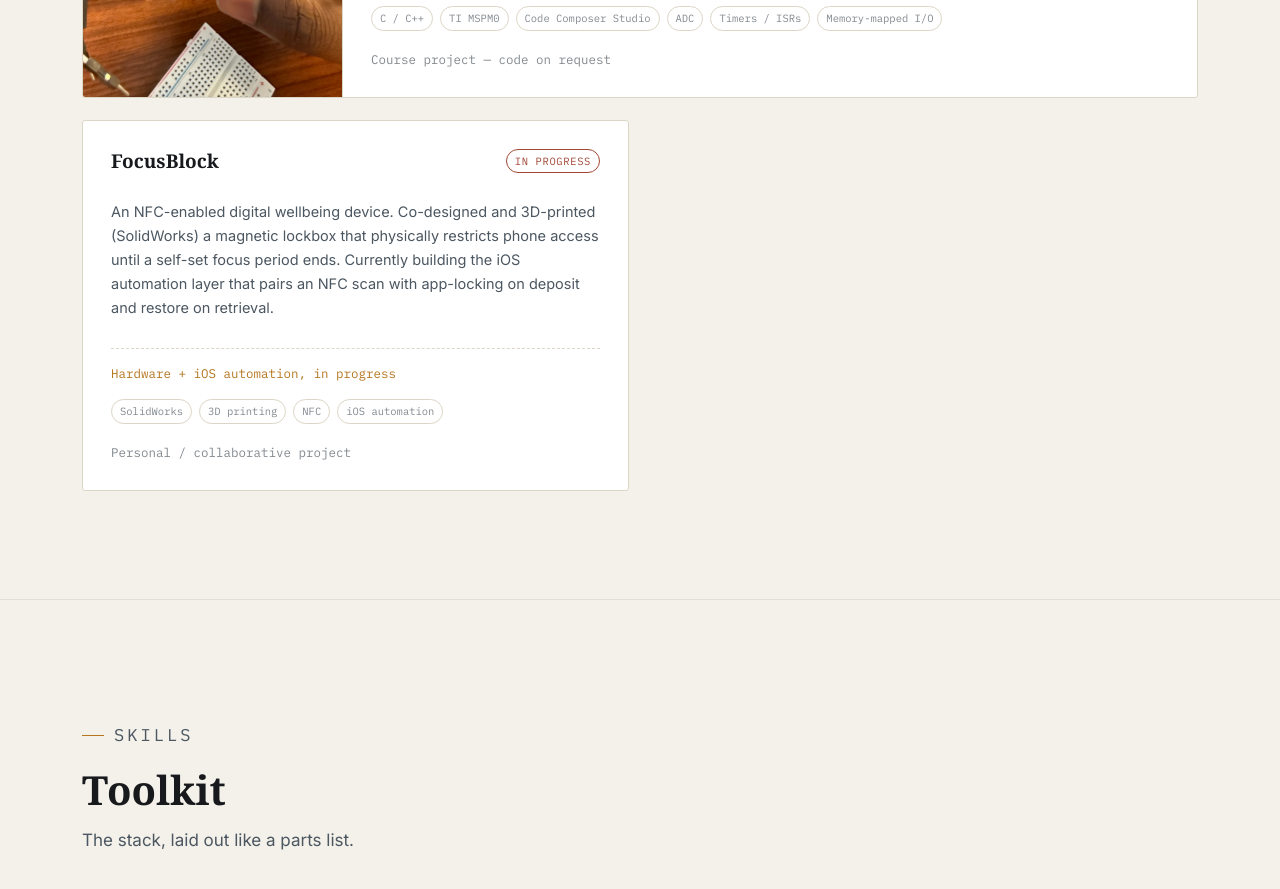
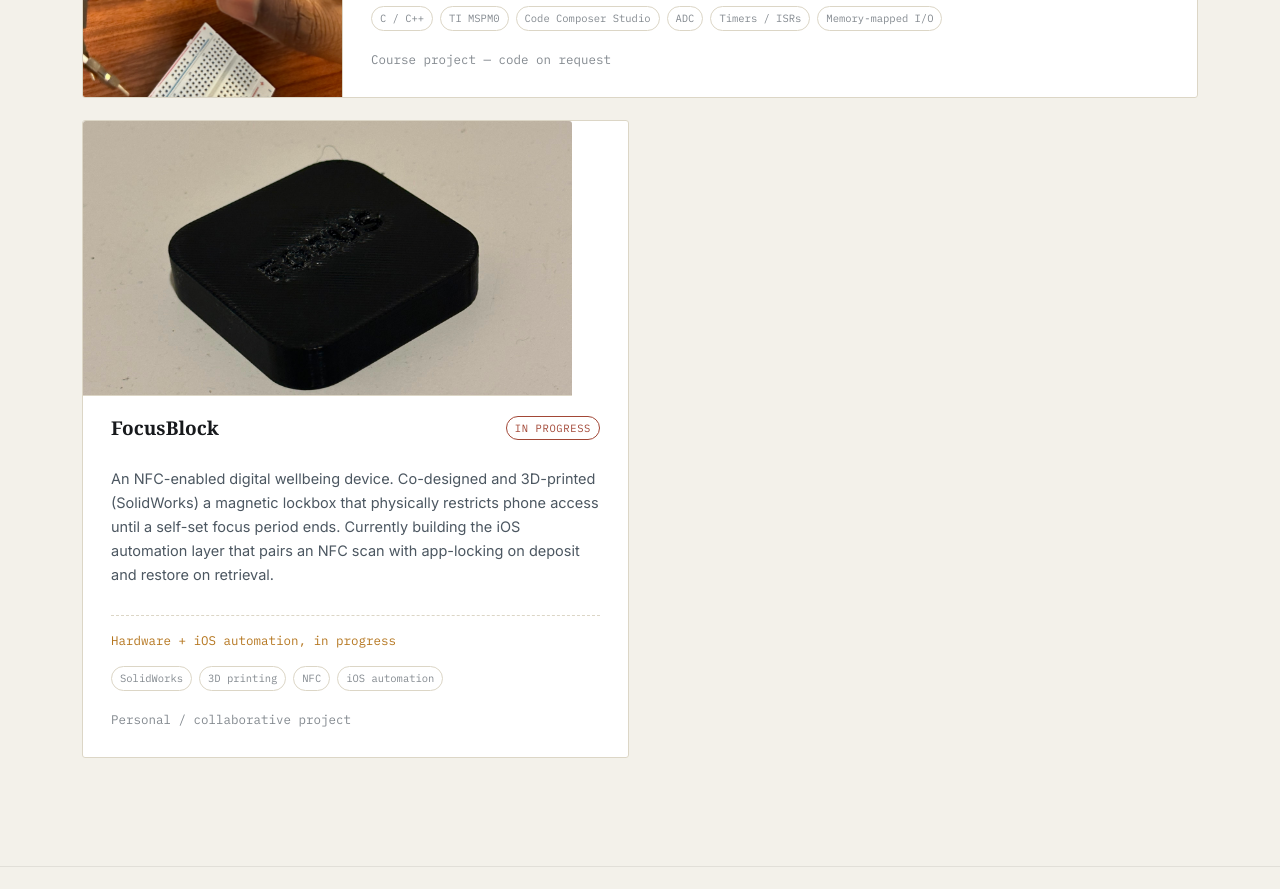
Before and after one commit to shekinahokunbo/shekinahokunbo.github.io, a plain HTML site: page index.html in a window 1280 px wide. Shown: the part 6460-7349 px from the top of the page. Drawn offline with Linux system fonts and the light colour scheme; a web font is replaced by a local one.

Commit message:
Add FocusBlock project thumbnail
Co-Authored-By: Claude Sonnet 5 <noreply@anthropic.com>

```diff
--- a/index.html
+++ b/index.html
@@ -838,6 +838,7 @@
         </div>
 
         <div class="card reveal" data-tags="embedded product">
+          <img class="card-thumb" src="assets/images/projects/FocusBlock.JPG" alt="FocusBlock NFC-enabled magnetic phone lockbox">
           <div class="card-top"><h3>FocusBlock</h3><span class="card-status progress">In progress</span></div>
           <p class="card-desc">An NFC-enabled digital wellbeing device. Co-designed and 3D-printed (SolidWorks) a magnetic lockbox that physically restricts phone access until a self-set focus period ends. Currently building the iOS automation layer that pairs an NFC scan with app-locking on deposit and restore on retrieval.</p>
           <div class="card-metric">Hardware + iOS automation, in progress</div>
```
Also changed, not shown: assets/images/projects/FocusBlock.JPG (added).
